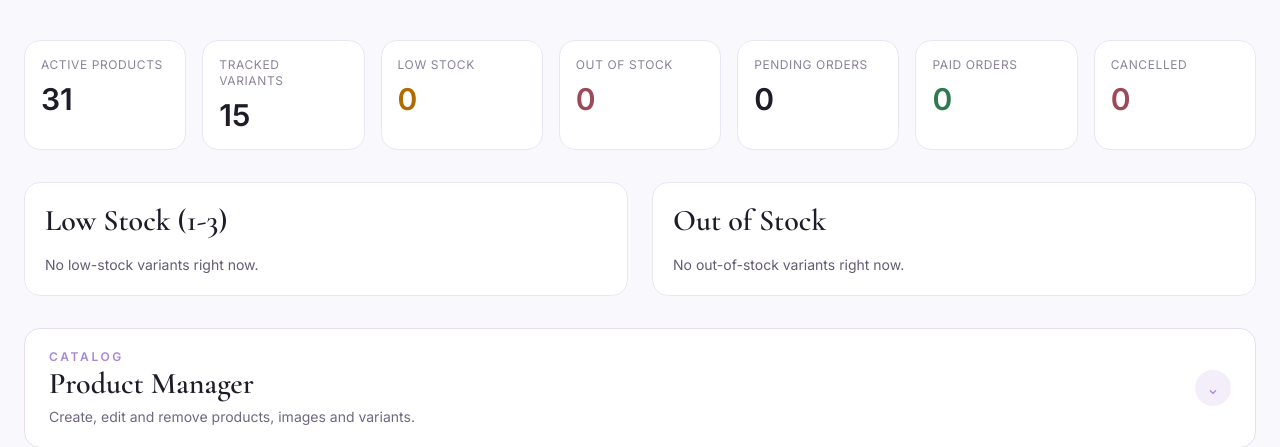
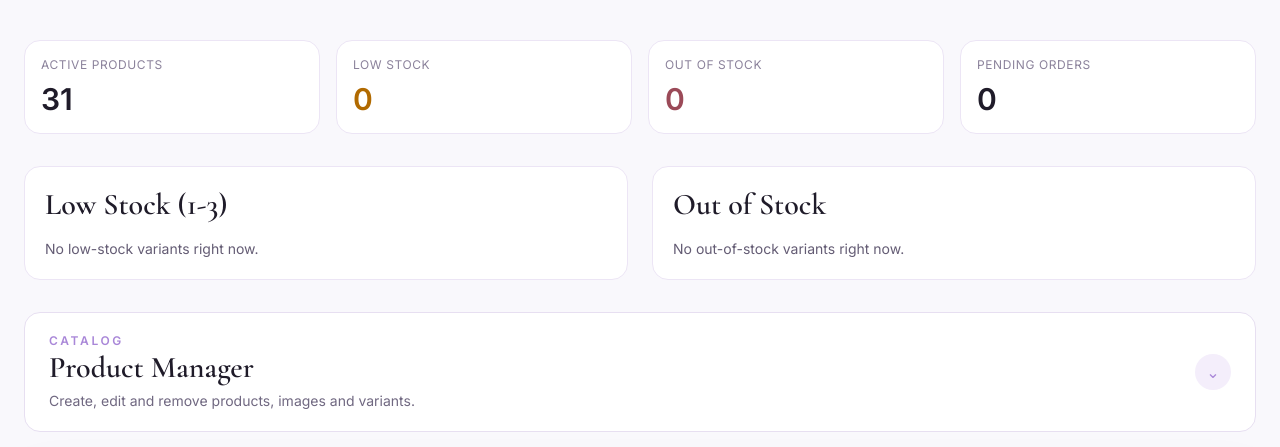
Before and after one commit to Learan-Canning/lightlab, a Django app: page /manager/dashboard/ in a window 1280 px wide. Shown: the part 89-536 px from the top of the page. Run offline with Django 5.2, Linux system fonts and the light colour scheme; the visitor is signed in with stand-in values (Sample User, id 1); data comes from the database, SQL or seed files in the repository; data that the repository does not hold is empty; some libraries are stand-ins or nearby versions.

Commit message:
Trim manager KPI cards to key four metrics

```diff
--- a/templates/manager_dashboard.html
+++ b/templates/manager_dashboard.html
@@ -56,14 +56,10 @@
       </section>
     {% endif %}
 
-    <section class="grid grid-cols-2 xl:grid-cols-7 gap-4">
+    <section class="grid grid-cols-2 xl:grid-cols-4 gap-4">
       <article class="rounded-2xl border border-[#ece5f5] bg-white p-4">
         <p class="text-xs uppercase tracking-wider text-[#8b829b]">Active Products</p>
         <p class="mt-2 text-3xl font-semibold">{{ product_count }}</p>
-      </article>
-      <article class="rounded-2xl border border-[#ece5f5] bg-white p-4">
-        <p class="text-xs uppercase tracking-wider text-[#8b829b]">Tracked Variants</p>
-        <p class="mt-2 text-3xl font-semibold">{{ tracked_variant_count }}</p>
       </article>
       <article class="rounded-2xl border border-[#ece5f5] bg-white p-4">
         <p class="text-xs uppercase tracking-wider text-[#8b829b]">Low Stock</p>
@@ -76,14 +72,6 @@
       <article class="rounded-2xl border border-[#ece5f5] bg-white p-4">
         <p class="text-xs uppercase tracking-wider text-[#8b829b]">Pending Orders</p>
         <p class="mt-2 text-3xl font-semibold">{{ pending_order_count }}</p>
-      </article>
-      <article class="rounded-2xl border border-[#ece5f5] bg-white p-4">
-        <p class="text-xs uppercase tracking-wider text-[#8b829b]">Paid Orders</p>
-        <p class="mt-2 text-3xl font-semibold text-[#2f7a4f]">{{ paid_order_count }}</p>
-      </article>
-      <article class="rounded-2xl border border-[#ece5f5] bg-white p-4">
-        <p class="text-xs uppercase tracking-wider text-[#8b829b]">Cancelled</p>
-        <p class="mt-2 text-3xl font-semibold text-[#9b4a58]">{{ cancelled_order_count }}</p>
       </article>
     </section>
 
```
